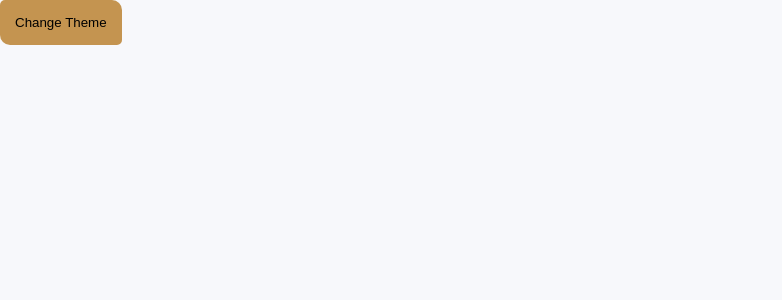
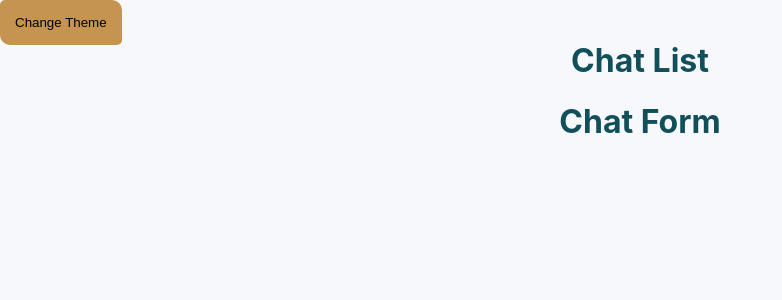
Before and after one commit to ramazanusluu/React-ChatApp, a React (Create React App) app in the folder frontend/: page / in a window 1280 px wide. Shown: the top 300 px of the page, without its empty margins (0-782 px from the left). Built offline with nearby package versions, Linux system fonts and the light colour scheme.

Commit message:
Chat Context Created

```diff
--- a/frontend/src/App.css
+++ b/frontend/src/App.css
@@ -11,6 +11,9 @@
   color: #114f5a;
   background-color: #f7f8fb;
   height: 100vh;
+}
+.theme{
+  position: sticky;
 }
 .theme-button {
   border: none;
@@ -33,6 +36,6 @@
 }
 .dark .theme-button:hover {
   border: 1px solid #7463f4;
-  background-color: #ffffff;
-  color: #7463f4;
+  background-color: #0b064e;
+  color: #ffffff;
 }
--- a/frontend/src/App.js
+++ b/frontend/src/App.js
@@ -1,11 +1,14 @@
 import "./App.css";
 import Container from "./components/Container";
 import { ThemeProvider } from "./context/ThemeContext";
+import { ChatProvider } from "./context/ChatContext";
 
 function App() {
   return (
     <ThemeProvider>
-      <Container />
+      <ChatProvider>
+        <Container />
+      </ChatProvider>
     </ThemeProvider>
   );
 }
--- /dev/null
+++ b/frontend/src/components/ChatForm.js
@@ -0,0 +1,11 @@
+import React from "react";
+
+function ChatForm() {
+  return (
+    <div>
+      <h1>Chat Form</h1>
+    </div>
+  );
+}
+
+export default ChatForm;
--- /dev/null
+++ b/frontend/src/components/ChatList.js
@@ -0,0 +1,11 @@
+import React from "react";
+
+function ChatList() {
+  return (
+    <div>
+      <h1>Chat List</h1>
+    </div>
+  );
+}
+
+export default ChatList;
--- /dev/null
+++ b/frontend/src/components/Connect.js
@@ -0,0 +1,14 @@
+import React from "react";
+import ChatList from "./ChatList";
+import ChatForm from "./ChatForm";
+
+function Connect() {
+  return (
+    <div>
+      <ChatList />
+      <ChatForm />
+    </div>
+  );
+}
+
+export default Connect;
--- a/frontend/src/components/Container.js
+++ b/frontend/src/components/Container.js
@@ -1,12 +1,15 @@
 import React from "react";
 import { useTheme } from "../context/ThemeContext";
 import Theme from "./Theme";
+import Connect from "./Connect";
 
 function Container() {
   const { theme } = useTheme();
   return (
     <div className={`app ${theme === "dark" ? theme : "light"}`}>
       <Theme />
+      <br />
+      <Connect />
     </div>
   );
 }
--- a/frontend/src/components/Theme.js
+++ b/frontend/src/components/Theme.js
@@ -3,7 +3,7 @@ import { useTheme } from "../context/ThemeContext";
 function Theme() {
   const { theme, setTheme } = useTheme();
   return (
-    <div>
+    <div className="theme">
       <button
         className="theme-button"
         onClick={() => setTheme(theme === "light" ? "dark" : "light")}
--- /dev/null
+++ b/frontend/src/context/ChatContext.js
@@ -0,0 +1,14 @@
+import { createContext, useState } from "react";
+
+const ChatContext = createContext();
+
+export const ChatProvider = ({ children }) => {
+  const [messages, setMessages] = useState([]);
+  const values = {
+    messages,
+    setMessages,
+  };
+
+  return <ChatContext.Provider value={values}>{children}</ChatContext.Provider>;
+};
+export default ChatContext;
```
